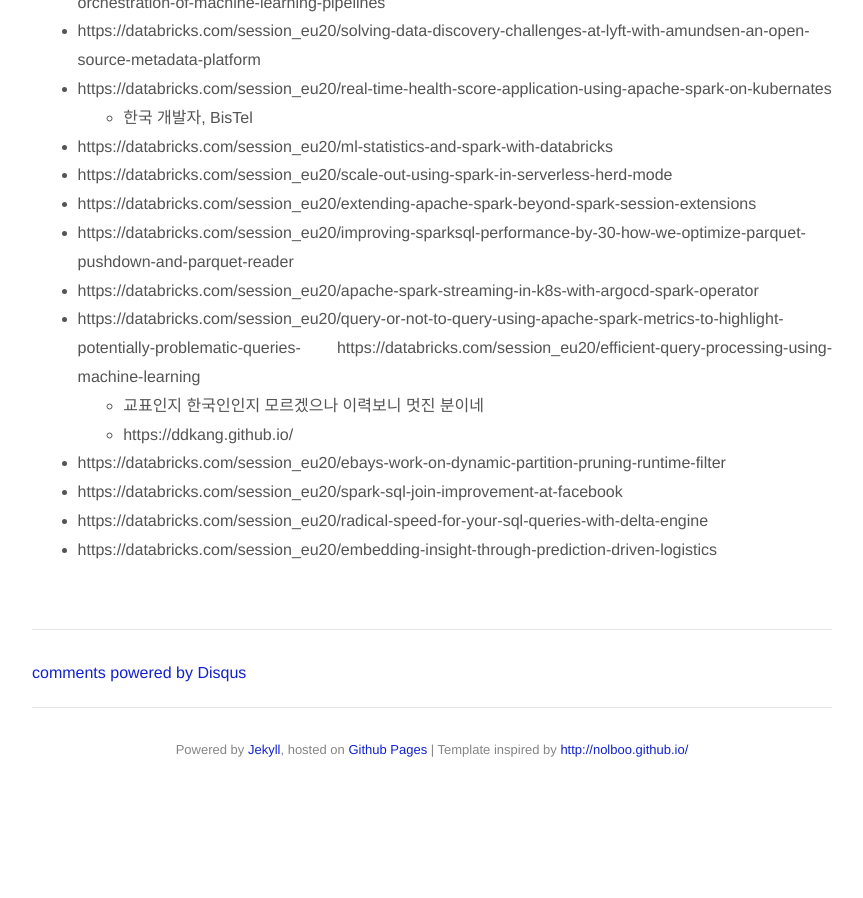
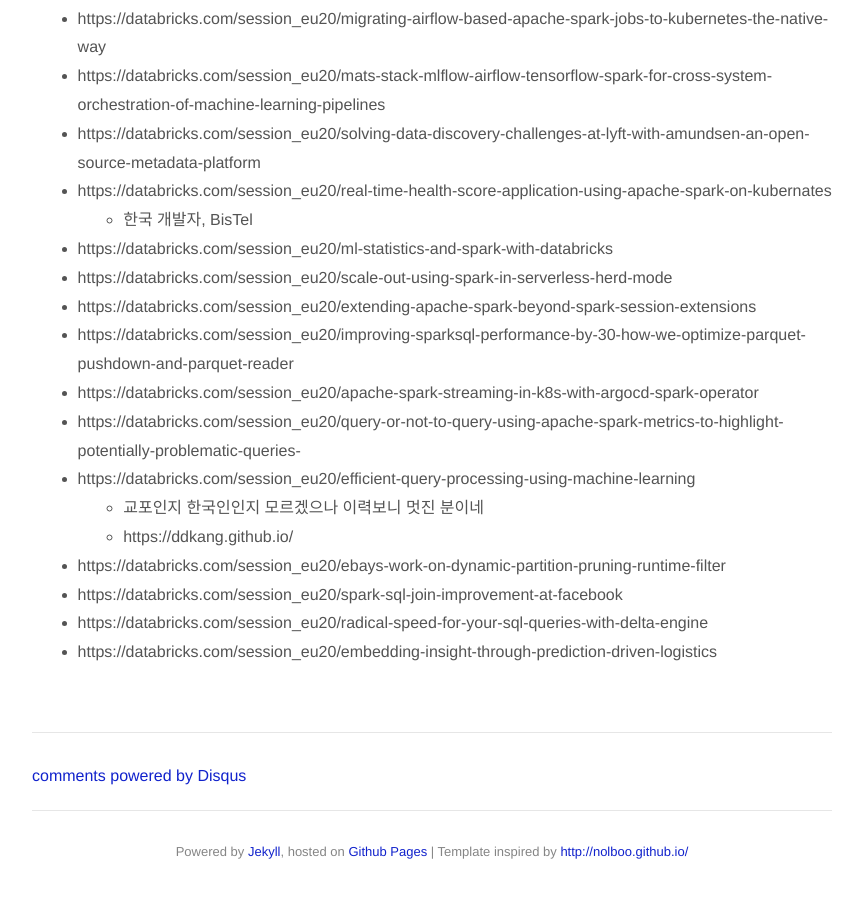
Before and after one commit to jason-heo/jason-heo.github.io, a Jekyll site: the page built from _posts/2020-11-14-data-ai-summit-2020-eu.md, in a window 1280 px wide and 900 px high, scrolled down 1319 px. Shown: the whole window, without its empty margins (208-1071 px from the left). Built offline with Jekyll 4.4.1, drawn with Linux system fonts in a browser that asks for light colours; comment, search, counter and statistics services are not loaded; before the commit the page ends 2116 px from its top, so only the background shows below that; some of the changed text lies outside the part shown.

Commit message:
오타 수정

```diff
--- a/_posts/2020-11-14-data-ai-summit-2020-eu.md
+++ b/_posts/2020-11-14-data-ai-summit-2020-eu.md
@@ -32,8 +32,9 @@
 - https://databricks.com/session_eu20/extending-apache-spark-beyond-spark-session-extensions
 - https://databricks.com/session_eu20/improving-sparksql-performance-by-30-how-we-optimize-parquet-pushdown-and-parquet-reader
 - https://databricks.com/session_eu20/apache-spark-streaming-in-k8s-with-argocd-spark-operator
-- https://databricks.com/session_eu20/query-or-not-to-query-using-apache-spark-metrics-to-highlight-potentially-problematic-queries- https://databricks.com/session_eu20/efficient-query-processing-using-machine-learning
-    - 교표인지 한국인인지 모르겠으나 이력보니 멋진 분이네
+- https://databricks.com/session_eu20/query-or-not-to-query-using-apache-spark-metrics-to-highlight-potentially-problematic-queries-
+- https://databricks.com/session_eu20/efficient-query-processing-using-machine-learning
+    - 교포인지 한국인인지 모르겠으나 이력보니 멋진 분이네
     - https://ddkang.github.io/
 - https://databricks.com/session_eu20/ebays-work-on-dynamic-partition-pruning-runtime-filter
 - https://databricks.com/session_eu20/spark-sql-join-improvement-at-facebook
```
Also changed, not shown: _includes/spark-ai-summit.md (+4 -1 lines).
